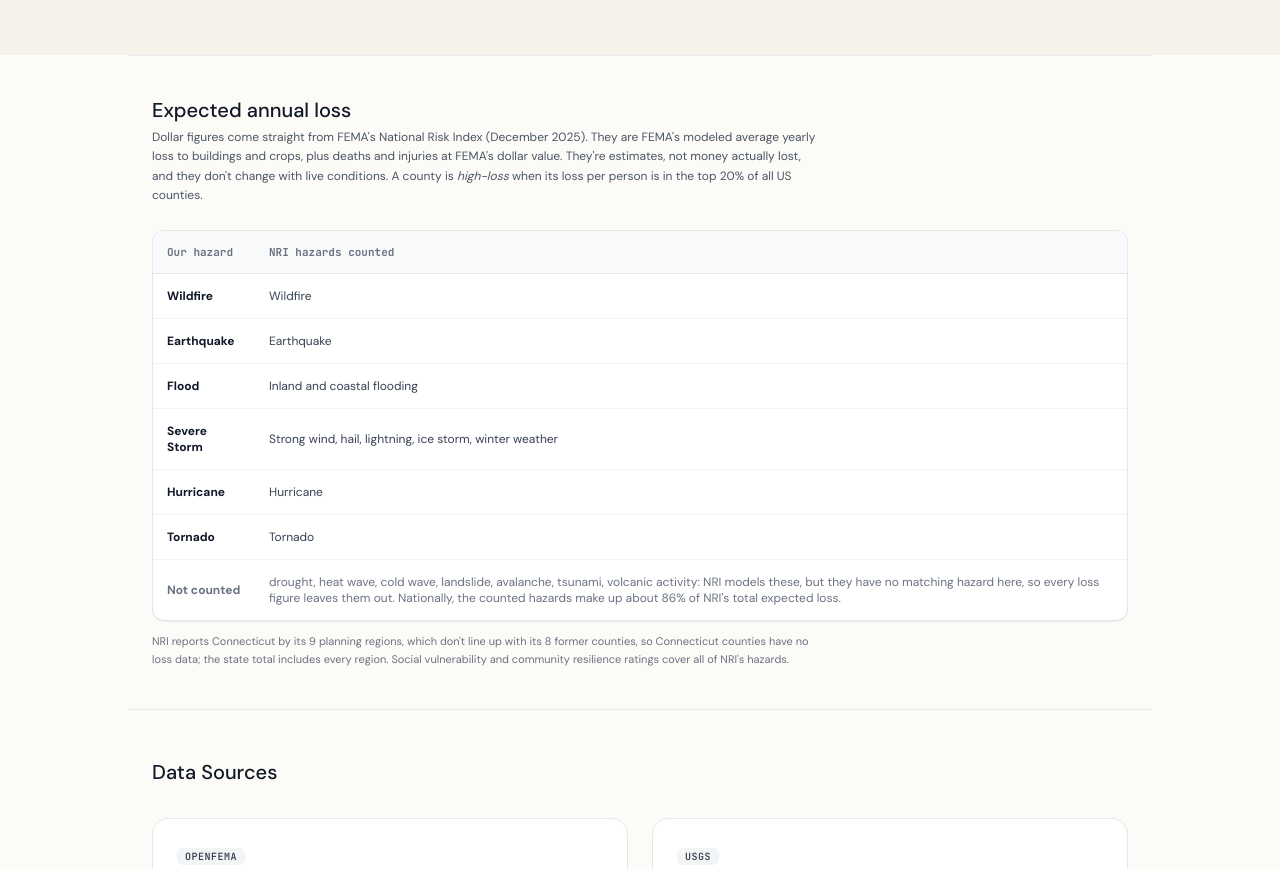
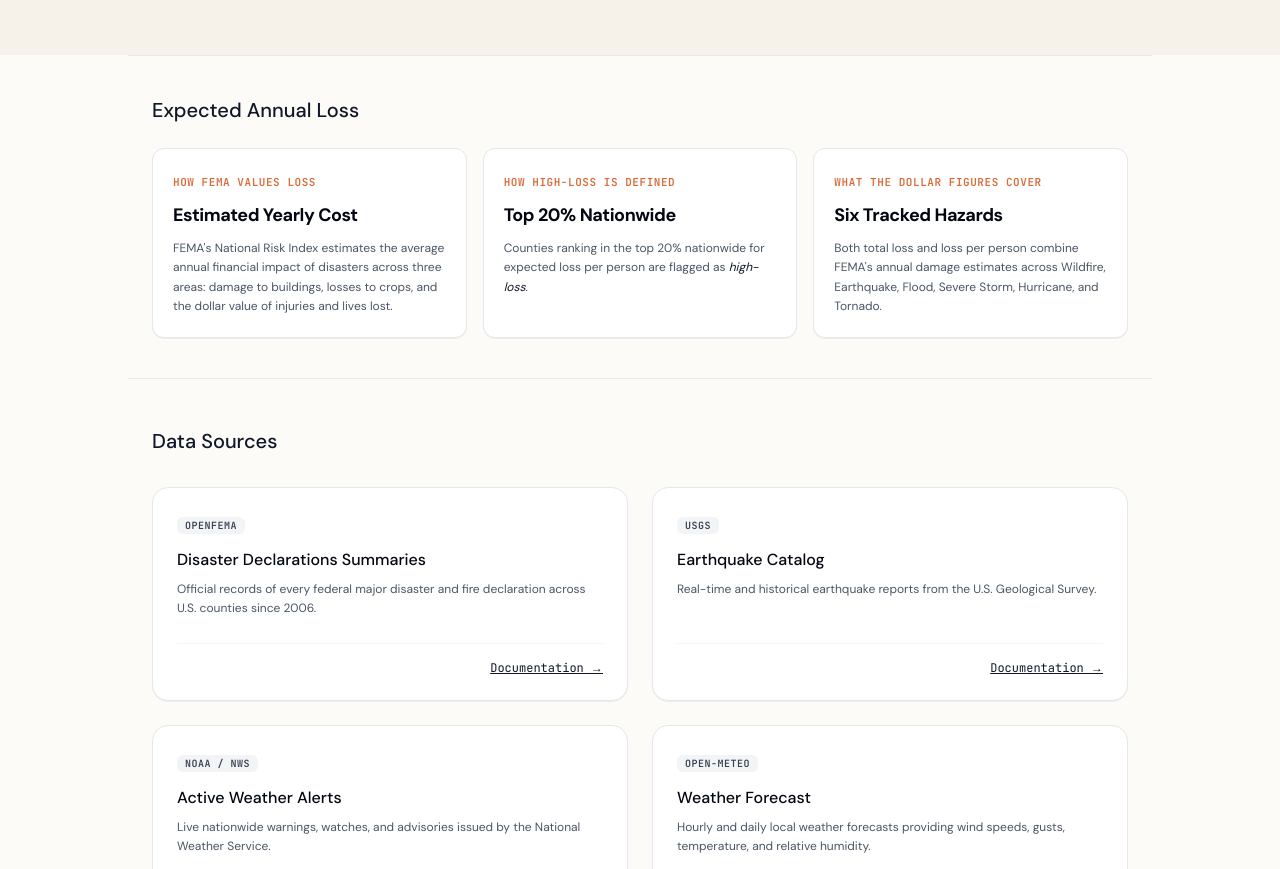
Before and after one commit to nathaniel-trueba/RiskResource, a Next.js app in the folder frontend/: page /about in a window 1280 px wide. Shown: the part 1537-2406 px from the top of the page. Built offline with nearby package versions, Linux system fonts and the light colour scheme.

Commit message:
fix loss section, fix capitalization

```diff
--- a/frontend/app/about/page.tsx
+++ b/frontend/app/about/page.tsx
@@ -6,7 +6,6 @@ import Navigation from '@/components/common/Navigation';
 import Footer from '@/components/common/Footer';
 import ScoreExplainer from '@/components/about/ScoreExplainer';
 // import NriExplainer from '@/components/about/NriExplainer';
-import { NRI_HAZARDS_EXCLUDED, NRI_HAZARDS_INCLUDED } from '@/lib/nri';
 import { SCORE_WEIGHTS } from '@/lib/scoring';
 
 interface DataSource {
@@ -209,7 +208,7 @@ export default function AboutDataPage() {
         {/* Scoring Architecture Schematic */}
         <section className="max-w-5xl mx-auto px-6 py-10 border-t border-gray-200/80 dark:border-white/10">
           <div className="mb-8">
-            <h2 className="text-xl font-medium text-gray-900 dark:text-white">How the score is built</h2>
+            <h2 className="text-xl font-medium text-gray-900 dark:text-white">How The Score Is Built</h2>
           </div>
 
           <div className="space-y-4">
@@ -312,48 +311,59 @@ export default function AboutDataPage() {
         {/* Expected annual loss */}
         <section className="max-w-5xl mx-auto px-6 py-10 border-t border-gray-200/80 dark:border-white/10">
           <div className="mb-6">
-            <h2 className="text-xl font-medium text-gray-900 dark:text-white">Expected annual loss</h2>
-            <p className="text-xs text-gray-600 dark:text-gray-400 mt-1 max-w-2xl leading-relaxed">
-              Dollar figures come straight from FEMA&apos;s National Risk Index (December 2025). They
-              are FEMA&apos;s modeled average yearly loss to buildings and crops, plus deaths and
-              injuries at FEMA&apos;s dollar value. They&apos;re estimates, not money actually lost, and
-              they don&apos;t change with live conditions. A county is <em>high-loss</em> when its loss
-              per person is in the top 20% of all US counties.
-            </p>
+            <h2 className="text-xl font-medium text-gray-900 dark:text-white">Expected Annual Loss</h2>
           </div>
 
-          <div className="overflow-x-auto bg-white dark:bg-[#181613] border border-gray-200 dark:border-white/10 rounded-xl shadow-2xs">
-            <table className="w-full text-left border-collapse text-xs">
-              <thead>
-                <tr className="border-b border-gray-200 dark:border-white/10 bg-gray-50 dark:bg-[#211e1a] font-mono text-gray-500 dark:text-gray-400 text-[11px]">
-                  <th className="p-3.5">Our hazard</th>
-                  <th className="p-3.5">NRI hazards counted</th>
-                </tr>
-              </thead>
-              <tbody className="divide-y divide-gray-100 dark:divide-white/10 text-gray-700 dark:text-gray-300">
-                {Object.entries(NRI_HAZARDS_INCLUDED).map(([ours, nri]) => (
-                  <tr key={ours}>
-                    <td className="p-3.5 font-bold text-gray-900 dark:text-white">{ours}</td>
-                    <td className="p-3.5">{nri}</td>
-                  </tr>
-                ))}
-                <tr>
-                  <td className="p-3.5 font-bold text-gray-500 dark:text-gray-400">Not counted</td>
-                  <td className="p-3.5 text-gray-500 dark:text-gray-400">
-                    {NRI_HAZARDS_EXCLUDED.join(', ')}: NRI models these, but they have no
-                    matching hazard here, so every loss figure leaves them out. Nationally, the
-                    counted hazards make up about 86% of NRI&apos;s total expected loss.
-                  </td>
-                </tr>
-              </tbody>
-            </table>
+          <div className="grid grid-cols-1 md:grid-cols-3 gap-4">
+            {/* Card 1 */}
+            <div className="bg-white dark:bg-[#1c1915] p-5 border border-gray-200 dark:border-white/15 rounded-xl flex flex-col justify-between shadow-2xs">
+              <div>
+                <span className="text-[11px] font-mono font-semibold uppercase tracking-wider text-[#d96b38]">
+                  How FEMA Values Loss
+                </span>
+                <div className="text-lg font-bold tracking-tight text-gray-950 dark:text-white mt-2">
+                  Estimated Yearly Cost
+                </div>
+                <p className="text-xs text-gray-600 dark:text-gray-400 mt-2.5 leading-relaxed">
+                  FEMA&apos;s National Risk Index estimates the average annual financial impact of
+                  disasters across three areas: damage to buildings, losses to crops, and the dollar
+                  value of injuries and lives lost.
+                </p>
+              </div>
+            </div>
+
+            {/* Card 2 */}
+            <div className="bg-white dark:bg-[#1c1915] p-5 border border-gray-200 dark:border-white/15 rounded-xl flex flex-col justify-between shadow-2xs">
+              <div>
+                <span className="text-[11px] font-mono font-semibold uppercase tracking-wider text-[#d96b38]">
+                  How High-Loss Is Defined
+                </span>
+                <div className="text-lg font-bold tracking-tight text-gray-950 dark:text-white mt-2">
+                  Top 20% Nationwide
+                </div>
+                <p className="text-xs text-gray-600 dark:text-gray-400 mt-2.5 leading-relaxed">
+                  Counties ranking in the top 20% nationwide for expected loss per person are flagged
+                  as <em className="text-gray-900 dark:text-gray-200">high-loss</em>.
+                </p>
+              </div>
+            </div>
+
+            {/* Card 3 */}
+            <div className="bg-white dark:bg-[#1c1915] p-5 border border-gray-200 dark:border-white/15 rounded-xl flex flex-col justify-between shadow-2xs">
+              <div>
+                <span className="text-[11px] font-mono font-semibold uppercase tracking-wider text-[#d96b38]">
+                  What the Dollar Figures Cover
+                </span>
+                <div className="text-lg font-bold tracking-tight text-gray-950 dark:text-white mt-2">
+                  Six Tracked Hazards
+                </div>
+                <p className="text-xs text-gray-600 dark:text-gray-400 mt-2.5 leading-relaxed">
+                  Both total loss and loss per person combine FEMA&apos;s annual damage estimates
+                  across Wildfire, Earthquake, Flood, Severe Storm, Hurricane, and Tornado.
+                </p>
+              </div>
+            </div>
           </div>
-          <p className="text-[11px] text-gray-500 dark:text-gray-400 mt-3 leading-relaxed max-w-2xl">
-            NRI reports Connecticut by its 9 planning regions, which don&apos;t line up with its
-            8 former counties, so Connecticut counties have no loss data; the state total includes
-            every region. Social vulnerability and community resilience ratings cover all of
-            NRI&apos;s hazards.
-          </p>
         </section>
 
         {/* <NriExplainer /> */}
```
